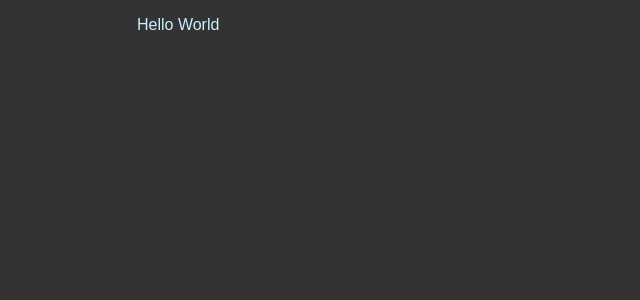
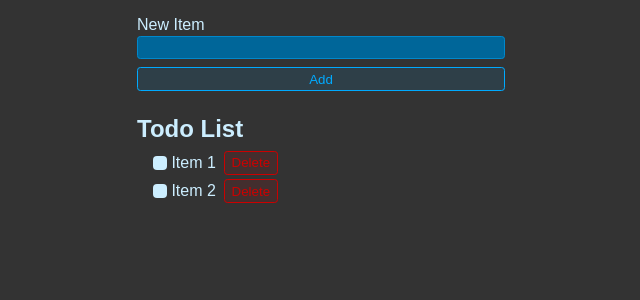
Before and after one commit to bstine06/todo-list, a React (Vite) app: page / in a window 1280 px wide. Shown: the top 300 px of the page, without its empty margins (319-959 px from the left). Built offline with nearby package versions, Linux system fonts and the light colour scheme.

Commit message:
Layout basic frame of the todo list in jsx

```diff
--- a/src/App.jsx
+++ b/src/App.jsx
@@ -1,5 +1,32 @@
 import "./styles.css"
 
 export default function App() {
-  return "Hello World"
+  return (
+    <>
+      <form className="new-item-form">
+        <div className="form-row">
+          <label htmlFor="item">New Item</label>
+          <input type="text" id="item" />
+        </div>
+        <button className="btn">Add</button>
+      </form>
+      <h1 className="header">Todo List</h1>
+      <ul className="list">
+        <li>
+          <label>
+            <input type="checkbox" />
+            Item 1
+          </label>
+          <button className="btn btn-danger">Delete</button>
+        </li>
+        <li>
+          <label>
+            <input type="checkbox" />
+            Item 2
+          </label>
+          <button className="btn btn-danger">Delete</button>
+        </li>
+      </ul>
+    </>
+  )
 }
```
